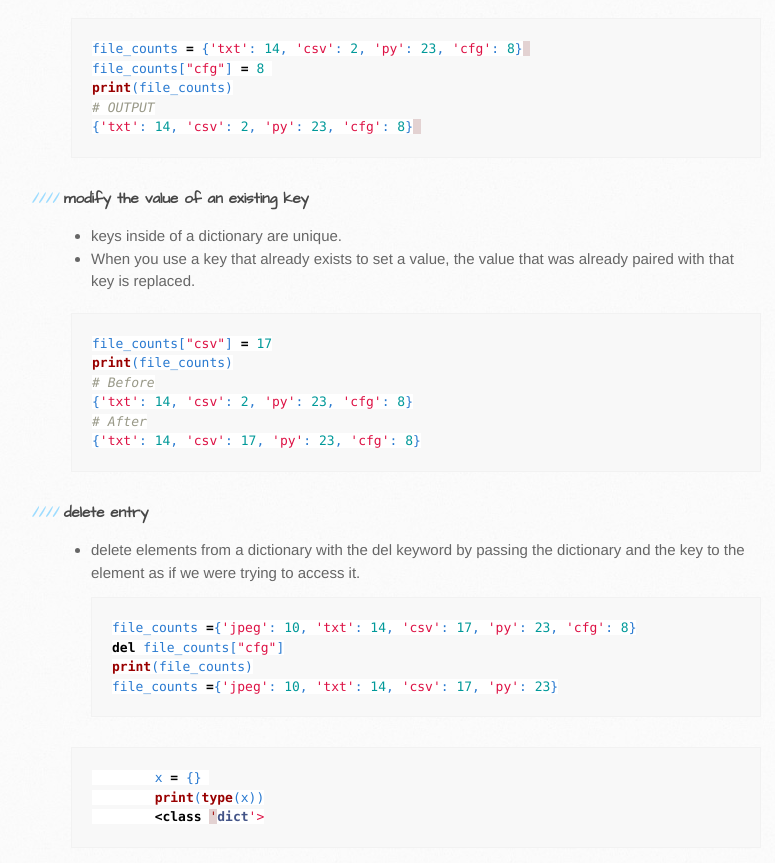
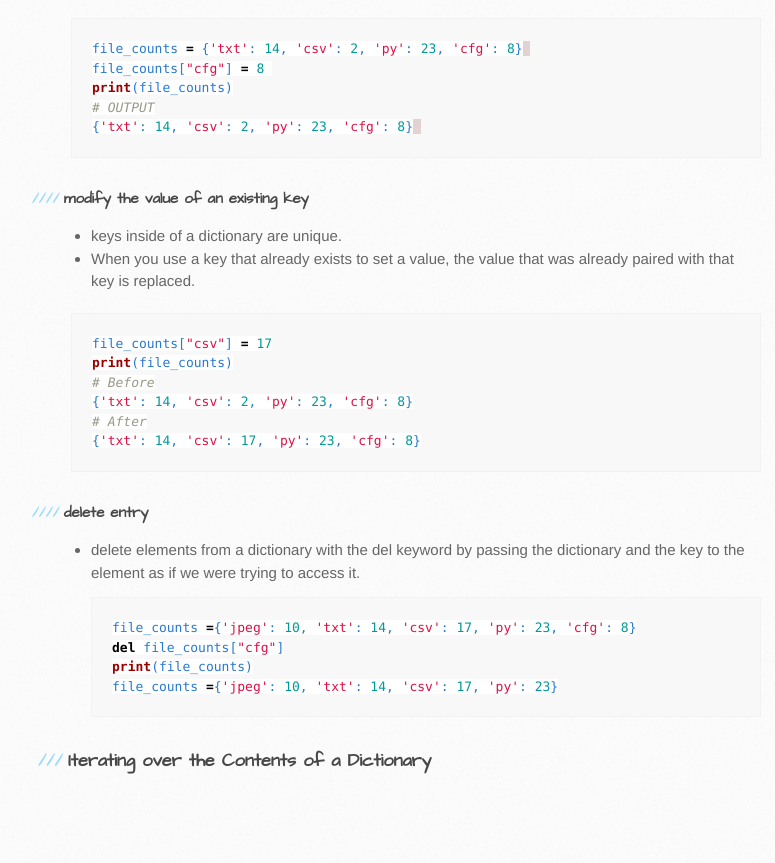
Before and after one commit to trumpfheller/trumpfheller.github.io, a Jekyll site: the page built from dictionary.md, in a window 1280 px wide and 900 px high, scrolled down 1714 px. Shown: the top 863 px of the window, without its empty margins (89-864 px from the left). Built offline with Jekyll 4.4.1, drawn with Linux system fonts in a browser that asks for light colours; after the commit the page ends 2519 px from its top, so only the background shows below that.

Commit message:
Update dictionary.md

````diff
--- a/dictionary.md
+++ b/dictionary.md
@@ -95,11 +95,4 @@ file_counts ={'jpeg': 10, 'txt': 14, 'csv': 17, 'py': 23}
 ```
 
 
-
-
-
-```python
-	x = {}
-	print(type(x))
-	<class 'dict'>
-```
+### Iterating over the Contents of a Dictionary
````
